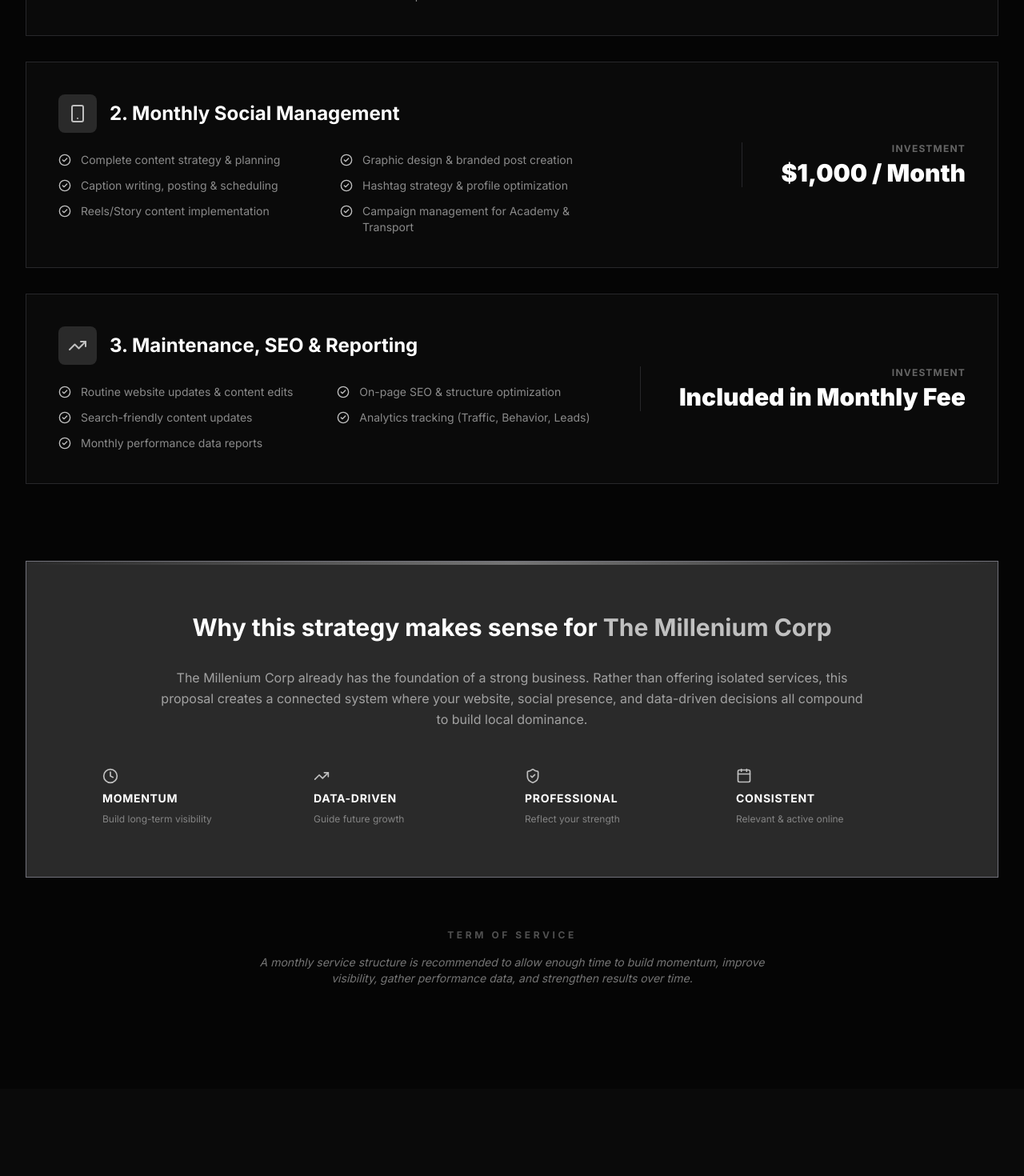
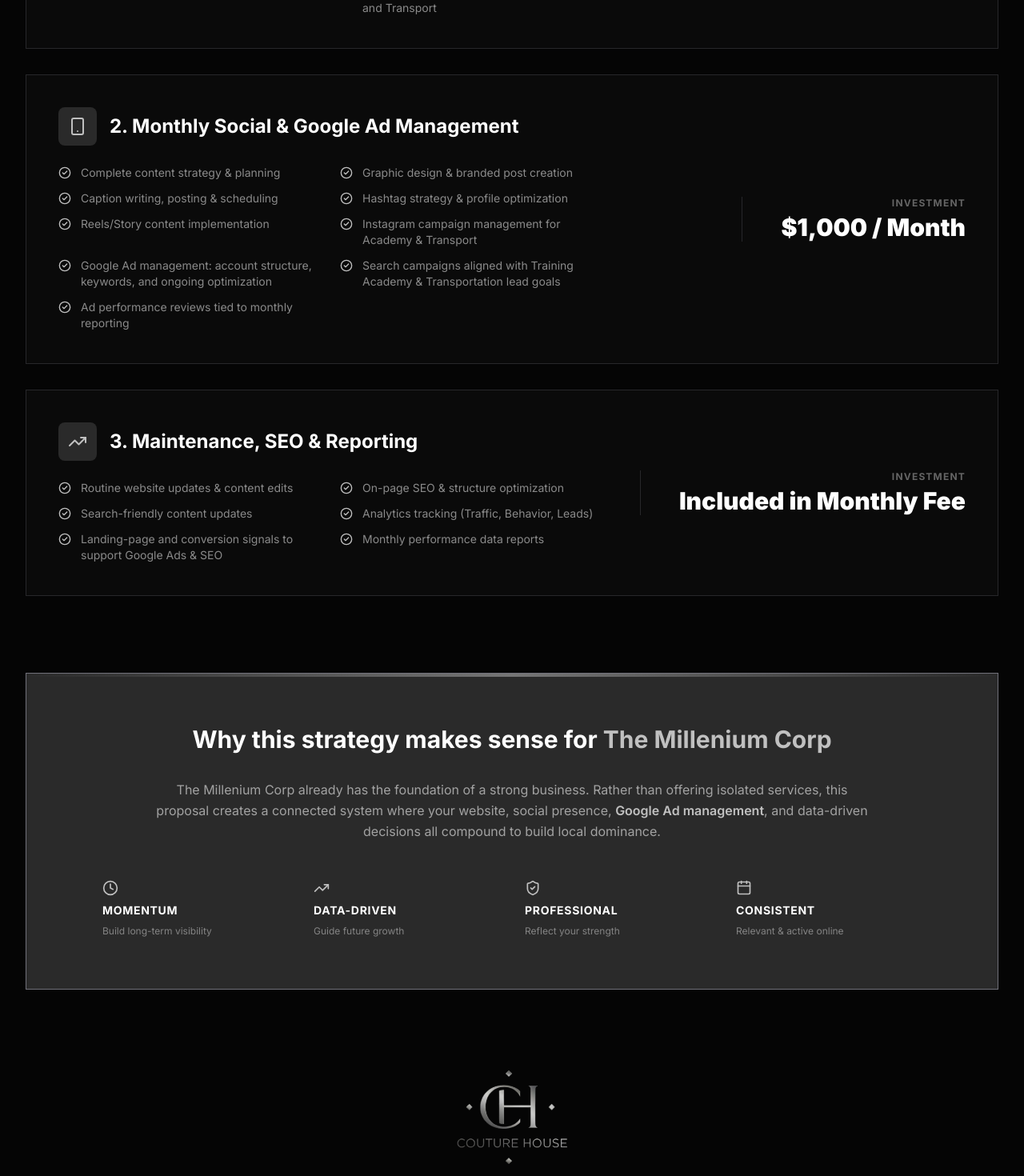
Before and after one commit to Azaiah00/millenium-portal, a Next.js app: page / in a window 1280 px wide. Shown: the part 8760-10230 px from the top of the page at 80% size. Before the commit the page ends 10121 px from the top, so only its background shows below. Built offline with nearby package versions, Linux system fonts and the light colour scheme.

Commit message:
feat: add Couture House Co. logo to proposal footer
Made-with: Cursor

```diff
--- a/src/components/DetailedProposalSection.tsx
+++ b/src/components/DetailedProposalSection.tsx
@@ -1,5 +1,6 @@
 "use client";
 
+import Image from "next/image";
 import { motion } from "framer-motion";
 import {
   FileText,
@@ -30,7 +31,7 @@ export default function DetailedProposalSection() {
       goals: ["Build trust faster", "Present as established/professional", "Encourage more inquiries"]
     },
     {
-      title: "2. Monthly Social Management",
+      title: "2. Monthly Social & Google Ad Management",
       investment: "$1,000 / Month",
       icon: Smartphone,
       items: [
@@ -39,7 +40,10 @@ export default function DetailedProposalSection() {
         "Caption writing, posting & scheduling",
         "Hashtag strategy & profile optimization",
         "Reels/Story content implementation",
-        "Campaign management for Academy & Transport"
+        "Instagram campaign management for Academy & Transport",
+        "Google Ad management: account structure, keywords, and ongoing optimization",
+        "Search campaigns aligned with Training Academy & Transportation lead goals",
+        "Ad performance reviews tied to monthly reporting"
       ],
       focus: ["Training Academy leads", "Transportation inquiries", "Brand awareness"]
     },
@@ -52,6 +56,7 @@ export default function DetailedProposalSection() {
         "On-page SEO & structure optimization",
         "Search-friendly content updates",
         "Analytics tracking (Traffic, Behavior, Leads)",
+        "Landing-page and conversion signals to support Google Ads & SEO",
         "Monthly performance data reports"
       ]
     }
@@ -93,7 +98,8 @@ export default function DetailedProposalSection() {
               Proposal Overview
             </h3>
             <p className="text-metallic/80 leading-relaxed text-sm sm:text-base">
-              The main opportunity now is to build a stronger digital presence that reflects the professionalism of the company and helps turn online visitors into real customers. This proposal creates a connected system where the website, Instagram, content, SEO, and reporting all work together.
+              The main opportunity now is to build a stronger digital presence that reflects the professionalism of the company and helps turn online visitors into real customers. This proposal creates a connected system where the website, Instagram,{" "}
+              <span className="text-crisp font-medium">Google Ad management</span>, content, SEO, and reporting all work together.
             </p>
           </motion.div>
 
@@ -112,6 +118,7 @@ export default function DetailedProposalSection() {
                 "Improve online image",
                 "Modernize the website",
                 "Active Instagram presence",
+                "Google Ad management for high-intent leads",
                 "Increase Academy awareness",
                 "Generate Transport leads",
                 "Implement strong SEO"
@@ -177,7 +184,8 @@ export default function DetailedProposalSection() {
             Why this strategy makes sense for <span className="text-metallic">The Millenium Corp</span>
           </h3>
           <p className="text-metallic/80 max-w-4xl mx-auto mb-12 leading-relaxed">
-            The Millenium Corp already has the foundation of a strong business. Rather than offering isolated services, this proposal creates a connected system where your website, social presence, and data-driven decisions all compound to build local dominance.
+            The Millenium Corp already has the foundation of a strong business. Rather than offering isolated services, this proposal creates a connected system where your website, social presence,{" "}
+            <span className="text-metallic font-semibold">Google Ad management</span>, and data-driven decisions all compound to build local dominance.
           </p>
           <div className="grid grid-cols-2 md:grid-cols-4 gap-8 text-left max-w-5xl mx-auto">
             {[
@@ -198,8 +206,23 @@ export default function DetailedProposalSection() {
           </div>
         </motion.div>
 
-        {/* Term of Service Footer */}
-        <div className="mt-16 text-center">
+        {/* Agency Branding & Term of Service Footer */}
+        <div className="mt-24 text-center flex flex-col items-center">
+          <motion.div
+            initial={{ opacity: 0, y: 10 }}
+            whileInView={{ opacity: 1, y: 0 }}
+            viewport={{ once: true }}
+            className="mb-12"
+          >
+            <Image
+              src="/couture-house-logo.png"
+              alt="Couture House Co. Logo"
+              width={140}
+              height={140}
+              className="object-contain opacity-80 hover:opacity-100 transition-opacity duration-300"
+            />
+          </motion.div>
+
           <p className="text-xs font-bold uppercase tracking-[0.3em] text-metallic/40 mb-4">Term of Service</p>
           <p className="text-sm text-metallic/60 max-w-2xl mx-auto italic">
             A monthly service structure is recommended to allow enough time to build momentum, improve visibility, gather performance data, and strengthen results over time.
```
Also changed, not shown: public/couture-house-logo.png (added).
